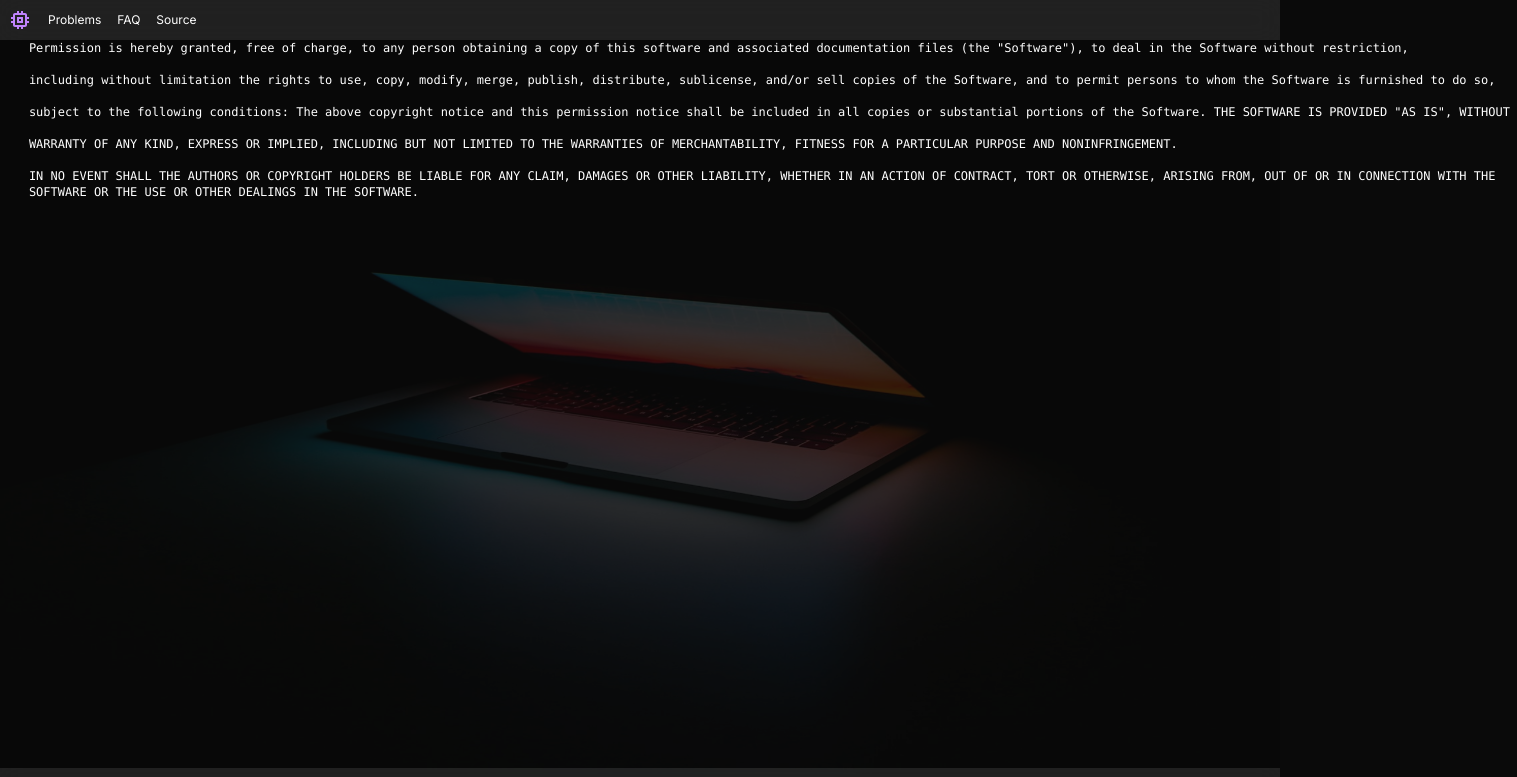
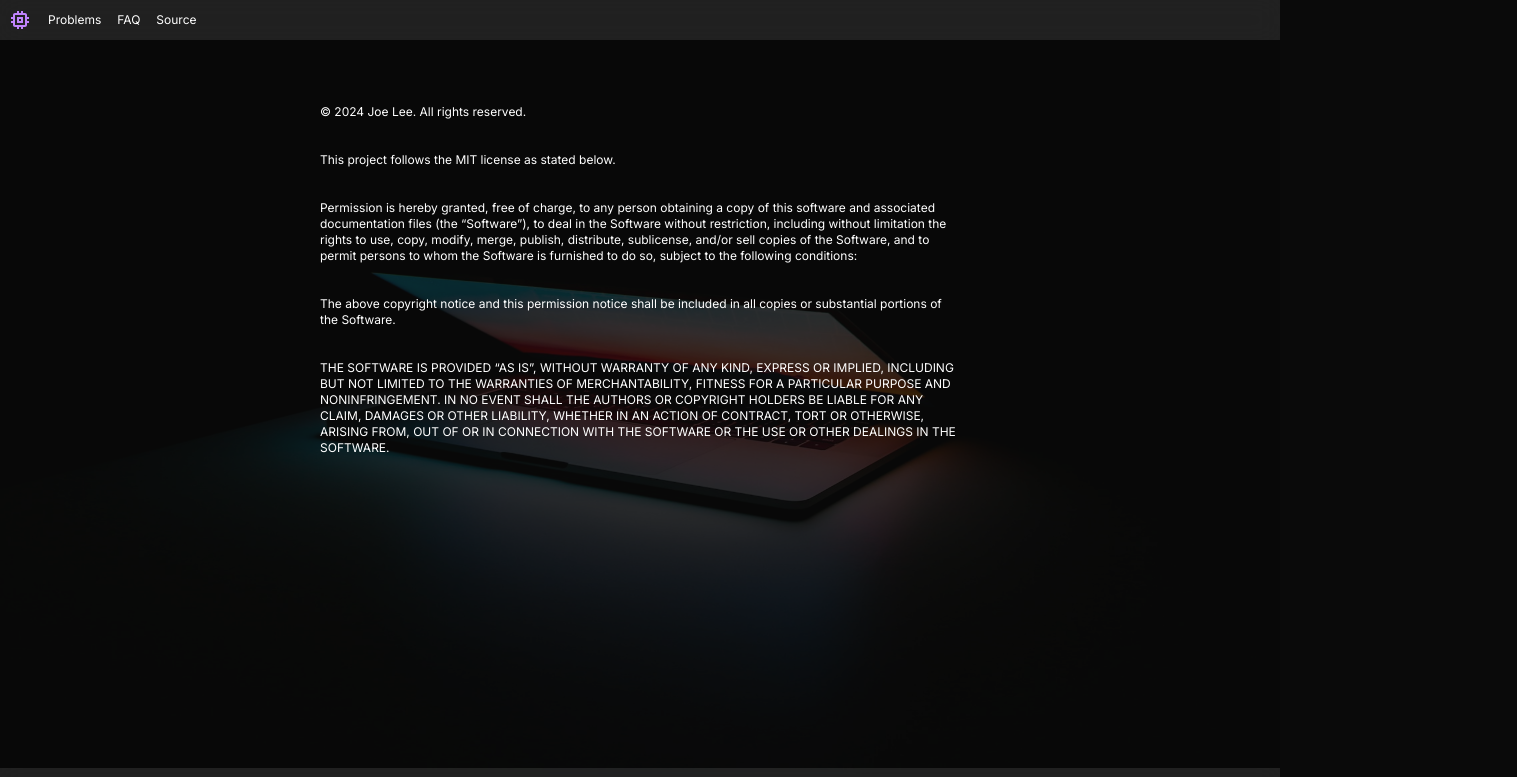
Before and after one commit to j1yl/lcpilot, a Next.js app: page /license in a window 1280 px wide. Shown: the top 777 px of the page, 1517 px wide, since content can reach past the window. Built offline with nearby package versions, Linux system fonts and the light colour scheme.

Commit message:
Fix styling

```diff
--- a/app/license/page.tsx
+++ b/app/license/page.tsx
@@ -1,27 +1,32 @@
-import React from 'react'
+export default function Page() {
+  const cpYear = new Date().getFullYear();
+  const author = 'Joe Lee';
 
-
-interface LicensingInfoProps {
+  return (
+    <div className="mx-auto mt-8 flex max-w-2xl flex-col gap-8 px-4 md:mt-16">
+      <h1>
+        &copy; {cpYear} {author}. All rights reserved.
+      </h1>
+      <p>This project follows the MIT license as stated below.</p>
+      <p>
+        Permission is hereby granted, free of charge, to any person obtaining a copy of this
+        software and associated documentation files (the “Software”), to deal in the Software
+        without restriction, including without limitation the rights to use, copy, modify, merge,
+        publish, distribute, sublicense, and/or sell copies of the Software, and to permit persons
+        to whom the Software is furnished to do so, subject to the following conditions:
+      </p>
+      <p>
+        The above copyright notice and this permission notice shall be included in all copies or
+        substantial portions of the Software.
+      </p>
+      <p>
+        THE SOFTWARE IS PROVIDED “AS IS”, WITHOUT WARRANTY OF ANY KIND, EXPRESS OR IMPLIED,
+        INCLUDING BUT NOT LIMITED TO THE WARRANTIES OF MERCHANTABILITY, FITNESS FOR A PARTICULAR
+        PURPOSE AND NONINFRINGEMENT. IN NO EVENT SHALL THE AUTHORS OR COPYRIGHT HOLDERS BE LIABLE
+        FOR ANY CLAIM, DAMAGES OR OTHER LIABILITY, WHETHER IN AN ACTION OF CONTRACT, TORT OR
+        OTHERWISE, ARISING FROM, OUT OF OR IN CONNECTION WITH THE SOFTWARE OR THE USE OR OTHER
+        DEALINGS IN THE SOFTWARE.
+      </p>
+    </div>
+  );
 }
-
-const LicensingInfo: React.FC<LicensingInfoProps> = () => {
-  const licensingText = `<pre>
-    Permission is hereby granted, free of charge, to any person obtaining a copy of this software and associated documentation files (the "Software"), to deal in the Software without restriction,
-
-    including without limitation the rights to use, copy, modify, merge, publish, distribute, sublicense, and/or sell copies of the Software, and to permit persons to whom the Software is furnished to do so,
-
-    subject to the following conditions: The above copyright notice and this permission notice shall be included in all copies or substantial portions of the Software. THE SOFTWARE IS PROVIDED "AS IS", WITHOUT
-
-    WARRANTY OF ANY KIND, EXPRESS OR IMPLIED, INCLUDING BUT NOT LIMITED TO THE WARRANTIES OF MERCHANTABILITY, FITNESS FOR A PARTICULAR PURPOSE AND NONINFRINGEMENT.
-
-    IN NO EVENT SHALL THE AUTHORS OR COPYRIGHT HOLDERS BE LIABLE FOR ANY CLAIM, DAMAGES OR OTHER LIABILITY, WHETHER IN AN ACTION OF CONTRACT, TORT OR OTHERWISE, ARISING FROM, OUT OF OR IN CONNECTION WITH THE
-    SOFTWARE OR THE USE OR OTHER DEALINGS IN THE SOFTWARE.
-  </pre>`
-
-  return <div className="max-w-6xl" dangerouslySetInnerHTML={{ __html: licensingText }} />
-}
-
-export default LicensingInfo
-
-
-//'Permission is hereby granted, free of charge, to any person obtaining a copy of this software and associated documentation files (the "Software"), to deal in the Software without restriction, including without limitation the rights to use, copy, modify, merge, publish, distribute, sublicense, and/or sell copies of the Software, and to permit persons to whom the Software is furnished to do so, subject to the following conditions: The above copyright notice and this permission notice shall be included in all copies or substantial portions of the Software. THE SOFTWARE IS PROVIDED "AS IS", WITHOUT WARRANTY OF ANY KIND, EXPRESS OR IMPLIED, INCLUDING BUT NOT LIMITED TO THE WARRANTIES OF MERCHANTABILITY, FITNESS FOR A PARTICULAR PURPOSE AND NONINFRINGEMENT. IN NO EVENT SHALL THE AUTHORS OR COPYRIGHT HOLDERS BE LIABLE FOR ANY CLAIM, DAMAGES OR OTHER LIABILITY, WHETHER IN AN ACTION OF CONTRACT, TORT OR OTHERWISE, ARISING FROM, OUT OF OR IN CONNECTION WITH THE SOFTWARE OR THE USE OR OTHER DEALINGS IN THE SOFTWARE.'
```
